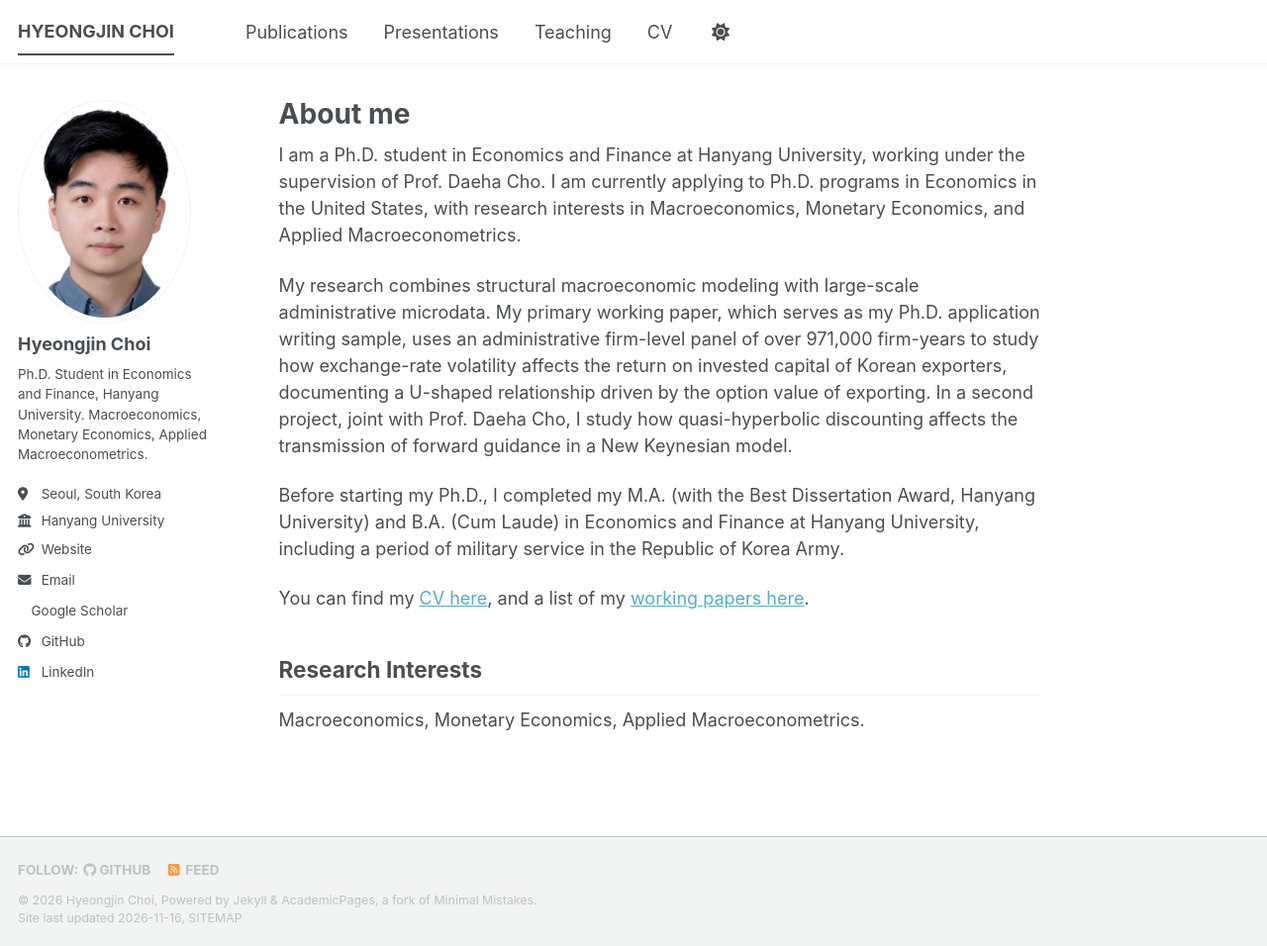
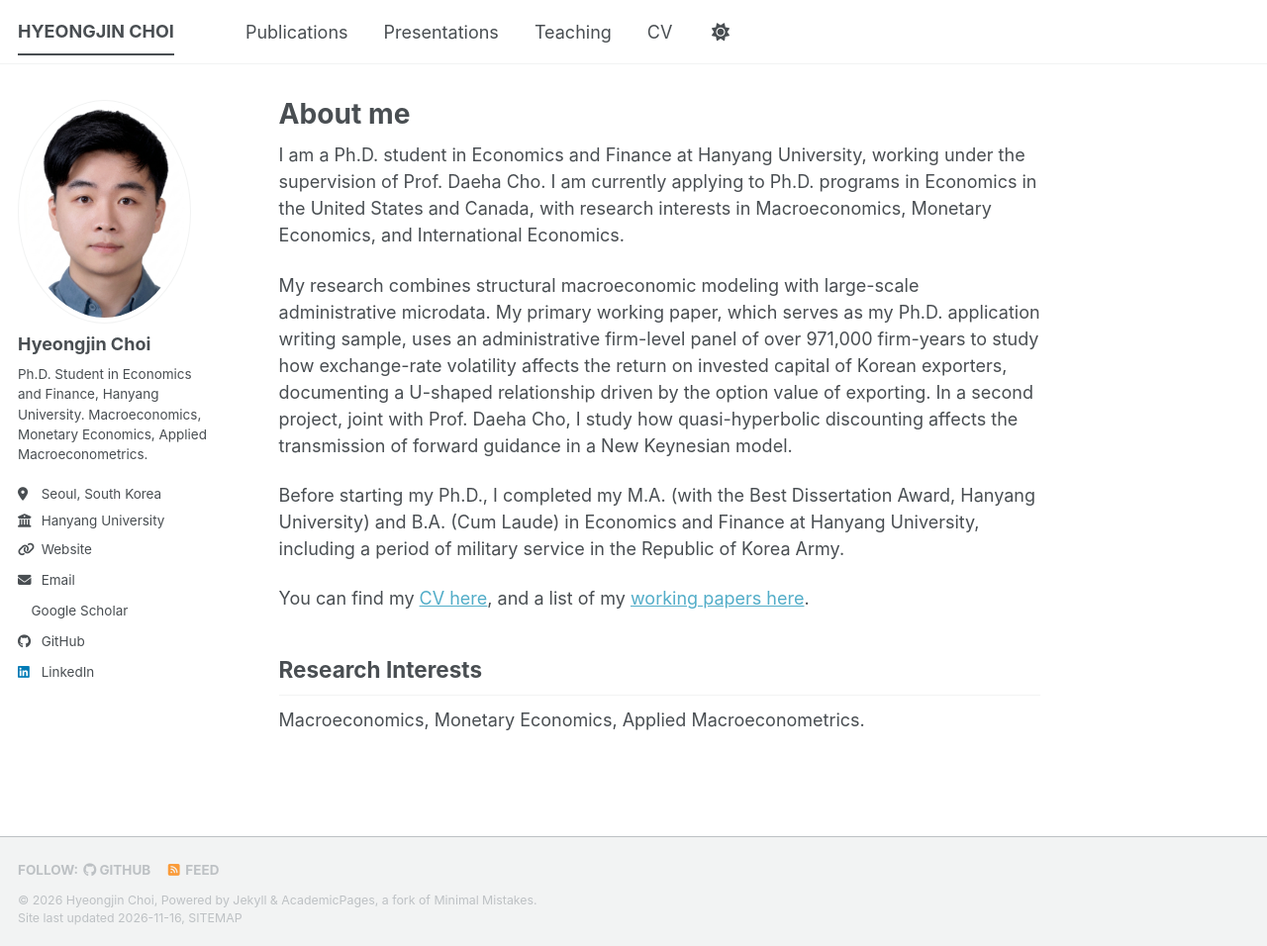
Before and after one commit to ioi0403/ioi0403.github.io, a Jekyll site: the page built from _pages/about.md, in a window 1280 px wide and 956 px high. Shown: the whole window at 99% size. Built offline with Jekyll 4.4.1, drawn with Linux system fonts in a browser that asks for light colours; a style sheet for code colours, icons or effects is not loaded.

Commit message:
Update about.md

```diff
--- a/_pages/about.md
+++ b/_pages/about.md
@@ -8,7 +8,7 @@ redirect_from:
   - /about.html
 ---
 
-I am a Ph.D. student in Economics and Finance at Hanyang University, working under the supervision of Prof. Daeha Cho. I am currently applying to Ph.D. programs in Economics in the United States, with research interests in Macroeconomics, Monetary Economics, and Applied Macroeconometrics.
+I am a Ph.D. student in Economics and Finance at Hanyang University, working under the supervision of Prof. Daeha Cho. I am currently applying to Ph.D. programs in Economics in the United States and Canada, with research interests in Macroeconomics, Monetary Economics, and International Economics.
 
 My research combines structural macroeconomic modeling with large-scale administrative microdata. My primary working paper, which serves as my Ph.D. application writing sample, uses an administrative firm-level panel of over 971,000 firm-years to study how exchange-rate volatility affects the return on invested capital of Korean exporters, documenting a U-shaped relationship driven by the option value of exporting. In a second project, joint with Prof. Daeha Cho, I study how quasi-hyperbolic discounting affects the transmission of forward guidance in a New Keynesian model.
 
```
